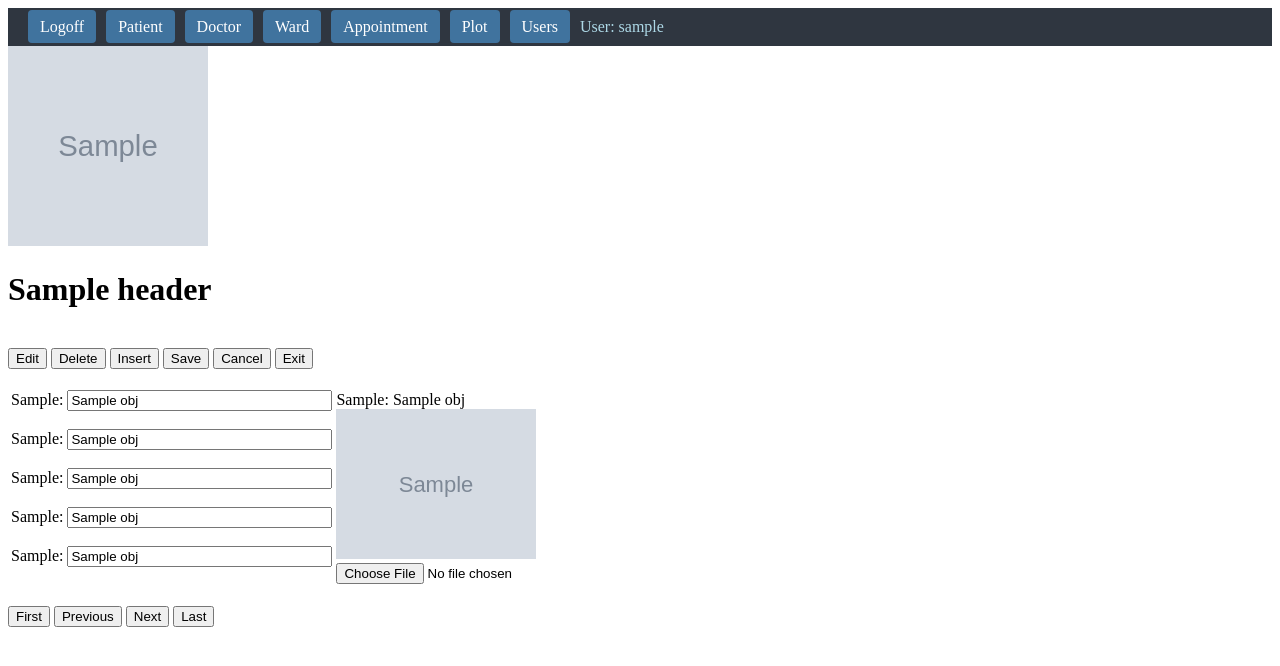
After one commit to barbaraleao07/g03_project, a Python web app: template flask/templates/patient_foto.html in a window 1280 px wide. The commit adds this page. Shown: the top 666 px of the page. Run offline with Jinja, Linux system fonts and the light colour scheme; the template is opened without the code that fills it: most values are stand-ins (such as "Sample title", 1, 10 or a date in 2020); grey boxes marked "Sample" are stand-in pictures.

Commit message:
Atualizações: melhorias no template de fotos e base de dados

```diff
--- a/flask/classes/userlogin.py
+++ b/flask/classes/userlogin.py
@@ -2,7 +2,7 @@
 """
 Created on Mon May 12 14:41:31 2025
 
-@author: barba
+@author: antonio
 """
 
 import bcrypt
--- /dev/null
+++ b/flask/templates/patient_foto.html
@@ -0,0 +1,59 @@
+{% extends 'base.html' %}
+
+{% block title %}
+    <link rel="stylesheet" href="{{ url_for('static', filename='css/main.css')}}">
+{% endblock %}
+
+{% block content %}
+    <div class="dados">
+        <img src="{{ img }}" alt="Foto do Paciente" width="200" height="200">
+        <h1>{{ header }}</h1>
+        <br>
+        <button id="edit" type="button" {{ butshow }} onclick="window.location.href = '/patient_foto?option=edit'" class="button1">Edit</button>
+        <button id="delete" type="button" {{ butshow }} onclick="window.location.href = '/patient_foto?option=delete'" class="button1">Delete</button>
+        <button id="insert" type="button" {{ butshow }} onclick="window.location.href = '/patient_foto?option=insert'" class="button1">Insert</button>
+        <button id="save" type="submit" form="form" class="button1" {{ butedit }}>Save</button>
+        <button id="cancel" type="button" {{ butedit }} onclick="window.location.href = '/patient_foto?option=cancel'" class="button1">Cancel</button>
+        <button id="exit" type="button" {{ butshow }} onclick="window.location.href = '/patient_foto?option=exit'" class="button1">Exit</button>
+        <br><br>
+
+        <form id="form" action="/patient_foto?option=save" enctype="multipart/form-data" method="post">
+            <table>
+                <tr>
+                    <td>
+                        <label for="{{ att[0] }}">{{ des[0] }}:</label>
+                        {% if butedit == 'enabled' and auto_number == 1 %}
+                            <input type="text" disabled id="{{ att[0] }}" name="{{ att[0] }}" value="{{ obj[att[0]] }}" size="30">
+                        {% else %}
+                            <input type="text" {{ butedit }} id="{{ att[0] }}" name="{{ att[0] }}" value="{{ obj[att[0]] }}" size="30">
+                        {% endif %}
+                        <br><br>
+
+                        {% for i in range(1,5) %}
+                            <label for="{{ att[i] }}">{{ des[i] }}:</label>
+                            <input type="text" {{ butedit }} id="{{ att[i] }}" name="{{ att[i] }}" value="{{ obj[att[i]] }}" size="30">
+                            <br><br>
+                        {% endfor %}
+                    </td>
+                    <td>
+                        <label for="{{ att[5] }}">{{ des[5] }}: {{ obj[att[5]] }}</label><br>
+                        {% if img %}
+                            <img src="{{ img }}" width="200">
+                        {% else %}
+                            <h1>Sem foto</h1>
+                        {% endif %}
+                        <br>
+                        <input name="img" {{ butedit }} type="file"/>
+                    </td>
+                </tr>
+            </table>
+        </form>
+
+        <br>
+
+        <button id="first" type="button" {{ butshow }} onclick="window.location.href = '/patient_foto?option=first'" class="button1">First</button>
+        <button id="previous" type="button" {{ butshow }} onclick="window.location.href = '/patient_foto?option=previous'" class="button1">Previous</button>
+        <button id="next" type="button" {{ butshow }} onclick="window.location.href = '/patient_foto?option=next'" class="button1">Next</button>
+        <button id="last" type="button" {{ butshow }} onclick="window.location.href = '/patient_foto?option=last'" class="button1">Last</button>
+    </div>
+{% endblock %}
```
Also changed, not shown: flask/app.py (+8 -0 lines), flask/init_users.py (deleted, +0 -28 lines), flask/subs/subs_patientFoto.py (+8 -16 lines), flask/.spyproject/config/workspace.ini, flask/data/Patient.db, flask/templates/index.html (line endings or trailing spaces), 1 other file.
